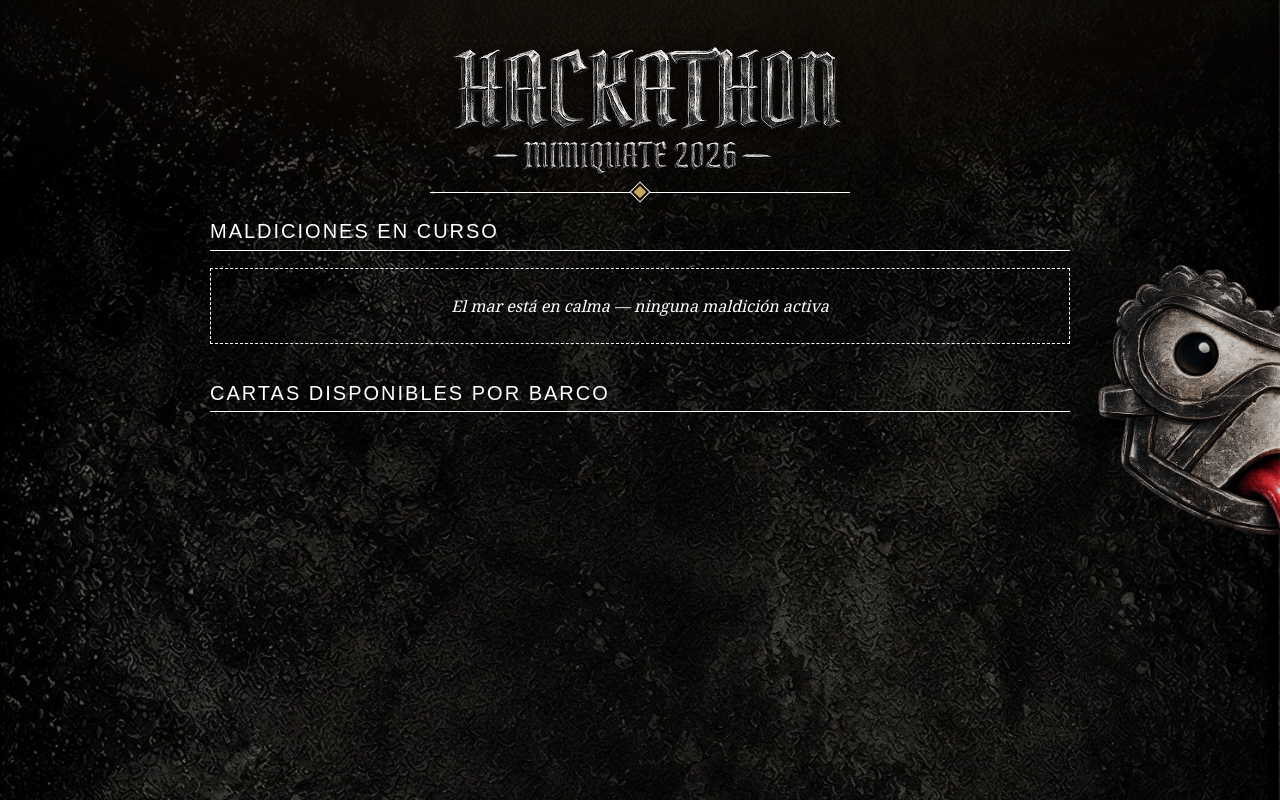
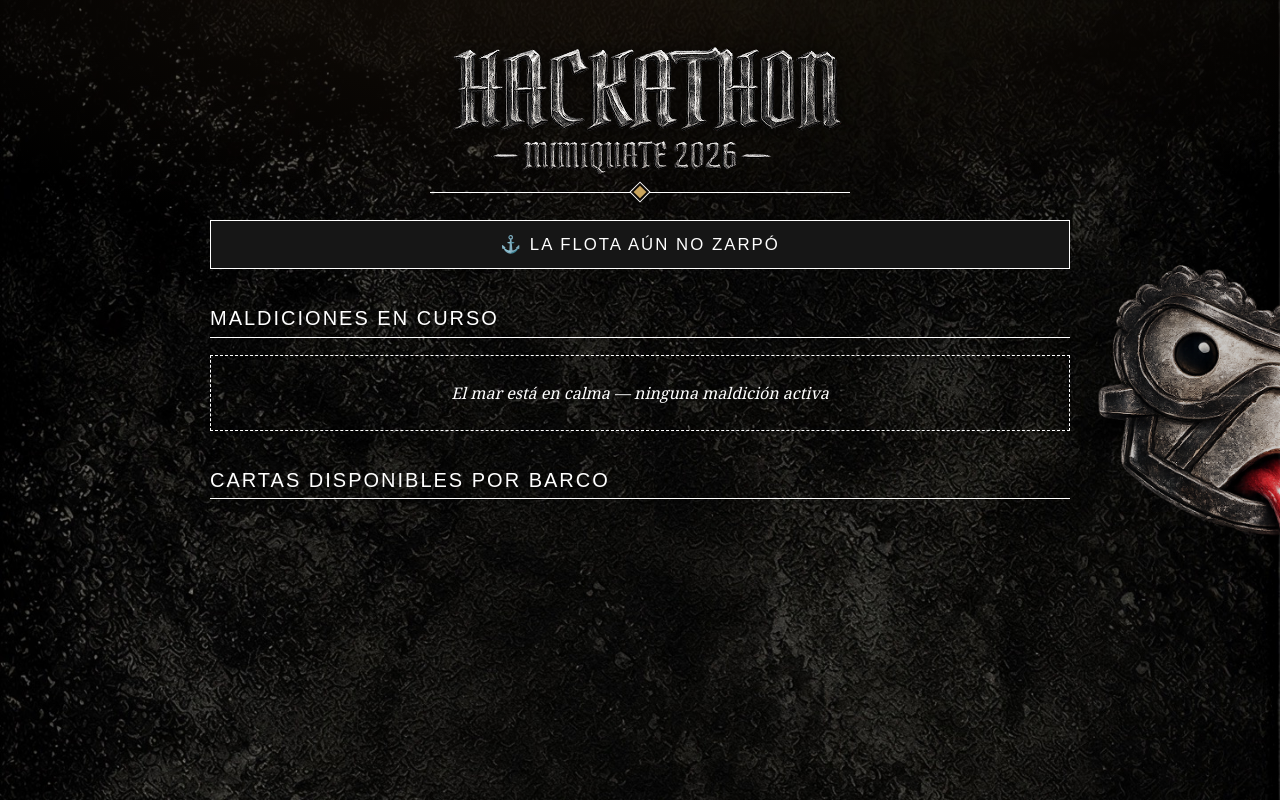
Before and after one commit to francoborr/hackaton-tracker-2026, a Next.js app: page / in a window 1280 px wide. Built offline with nearby package versions, Linux system fonts and the light colour scheme; a web font is replaced by a local one.

Commit message:
Mostrar hora de zarpe y countdown a la próxima carta

```diff
--- a/app/globals.css
+++ b/app/globals.css
@@ -113,6 +113,7 @@ button:focus-visible, input:focus-visible {
   padding: .8rem 1.1rem;
   margin-bottom: 2rem;
 }
+.toolbar.solo { justify-content: center; text-align: center; }
 .hora {
   font-family: var(--display);
   text-transform: uppercase;
@@ -120,6 +121,17 @@ button:focus-visible, input:focus-visible {
   font-size: 1.05rem;
   color: var(--title);
 }
+.travesia {
+  display: flex;
+  flex-direction: column;
+  gap: .15rem;
+}
+.travesia-datos {
+  font-size: .8rem;
+  font-style: italic;
+  color: var(--parch-dim);
+}
+.travesia-datos b { color: var(--gold); font-weight: 400; font-style: normal; font-variant-numeric: tabular-nums; }
 .btn-main {
   font-family: var(--display);
   text-transform: uppercase;
--- a/app/jurado/page.tsx
+++ b/app/jurado/page.tsx
@@ -6,10 +6,10 @@ import { Creditos } from "@/components/Creditos";
 import { Fleet } from "@/components/Fleet";
 import { Masthead } from "@/components/Masthead";
 import { PinGate, usePinVerified } from "@/components/PinGate";
+import { Travesia } from "@/components/Travesia";
 import { Wizard } from "@/components/Wizard";
 import { cardById } from "@/lib/cards";
 import { mutate, useGame } from "@/lib/client";
-import { currentHour } from "@/lib/game";
 
 export default function Jurado() {
   const [pinOk, markVerified] = usePinVerified();
@@ -91,7 +91,7 @@ export default function Jurado() {
           <>
             <div className="toolbar">
               {game.startedAt ? (
-                <span className="hora">⚓ Hora {currentHour(game, new Date(nowMs))} de travesía</span>
+                <Travesia game={game} nowMs={nowMs} />
               ) : (
                 <button className="btn-main" onClick={sail}>⚓ Zarpar</button>
               )}
--- a/app/page.tsx
+++ b/app/page.tsx
@@ -3,6 +3,7 @@
 import { Board } from "@/components/Board";
 import { Creditos } from "@/components/Creditos";
 import { Masthead } from "@/components/Masthead";
+import { Travesia } from "@/components/Travesia";
 import { useGame } from "@/lib/client";
 
 export default function PublicBoard() {
@@ -19,6 +20,9 @@ export default function PublicBoard() {
         )}
         {game && nowMs !== null && (
           <>
+            <div className="toolbar solo">
+              <Travesia game={game} nowMs={nowMs} />
+            </div>
             <h2>Maldiciones en curso</h2>
             <Board game={game} nowMs={nowMs} />
             <h2>Cartas disponibles por barco</h2>
--- /dev/null
+++ b/components/Travesia.tsx
@@ -0,0 +1,33 @@
+"use client";
+
+import { currentHour, nextCardAt, type Game } from "@/lib/game";
+
+function hhmm(d: Date): string {
+  return new Intl.DateTimeFormat(undefined, { hour: "2-digit", minute: "2-digit" }).format(d);
+}
+
+function fmt(ms: number): string {
+  const s = Math.max(0, Math.floor(ms / 1000));
+  return `${Math.floor(s / 60)}:${String(s % 60).padStart(2, "0")}`;
+}
+
+export function Travesia({ game, nowMs }: { game: Game; nowMs: number }) {
+  if (!game.startedAt) {
+    return (
+      <div className="travesia">
+        <span className="hora">⚓ La flota aún no zarpó</span>
+      </div>
+    );
+  }
+  const now = new Date(nowMs);
+  const next = nextCardAt(game, now)!;
+  return (
+    <div className="travesia">
+      <span className="hora">⚓ Hora {currentHour(game, now)} de travesía</span>
+      <span className="travesia-datos">
+        Zarpamos a las {hhmm(new Date(game.startedAt))} · próxima carta a las {hhmm(next)}{" "}
+        (en <b>{fmt(next.getTime() - nowMs)}</b>)
+      </span>
+    </div>
+  );
+}
--- a/lib/game.ts
+++ b/lib/game.ts
@@ -51,6 +51,11 @@ export function currentHour(game: Game, now: Date): number {
   const ms = now.getTime() - new Date(game.startedAt).getTime();
   if (ms < 0) return 0;
   return Math.floor(ms / 3_600_000) + 1;
+}
+
+export function nextCardAt(game: Game, now: Date): Date | null {
+  if (!game.startedAt) return null;
+  return new Date(new Date(game.startedAt).getTime() + currentHour(game, now) * 3_600_000);
 }
 
 export function credits(game: Game, teamId: string, now: Date): number {
```
Also changed, not shown: 2 other files (tests, documents, lock files or other folders).
